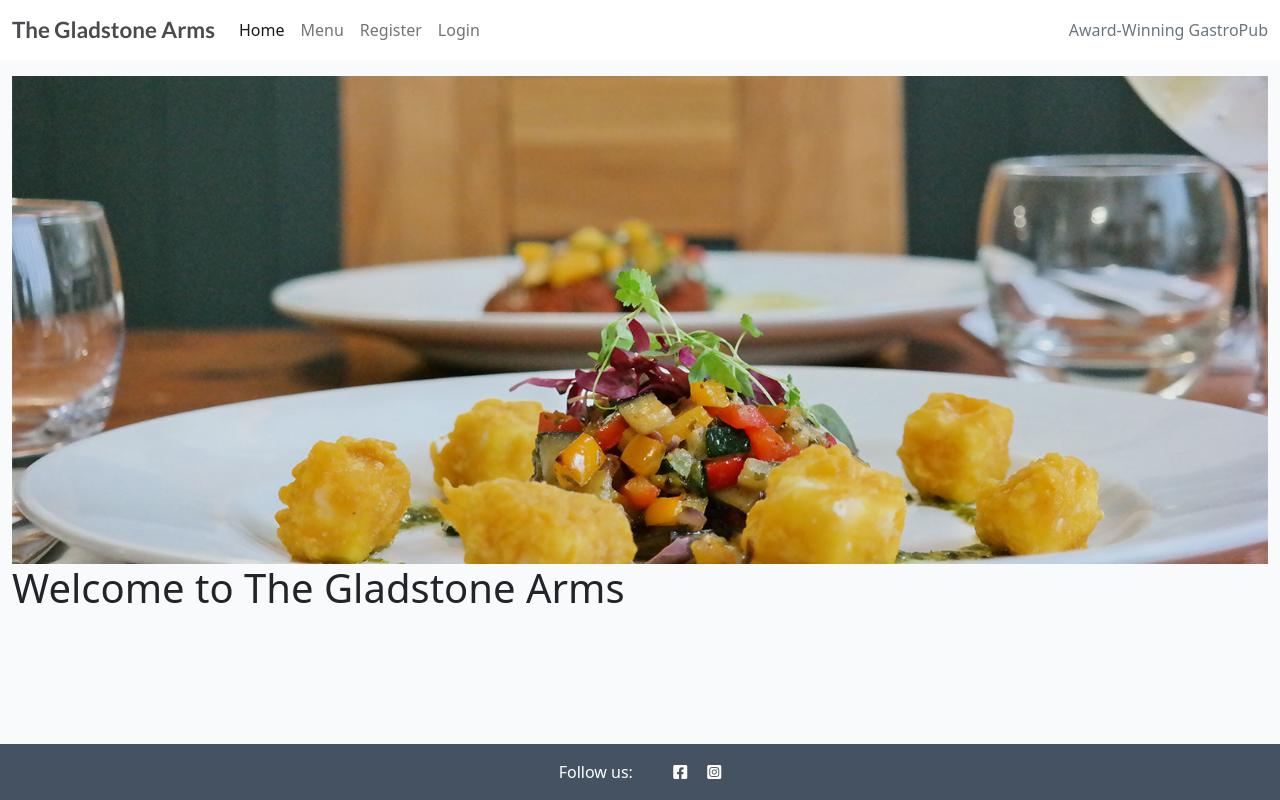
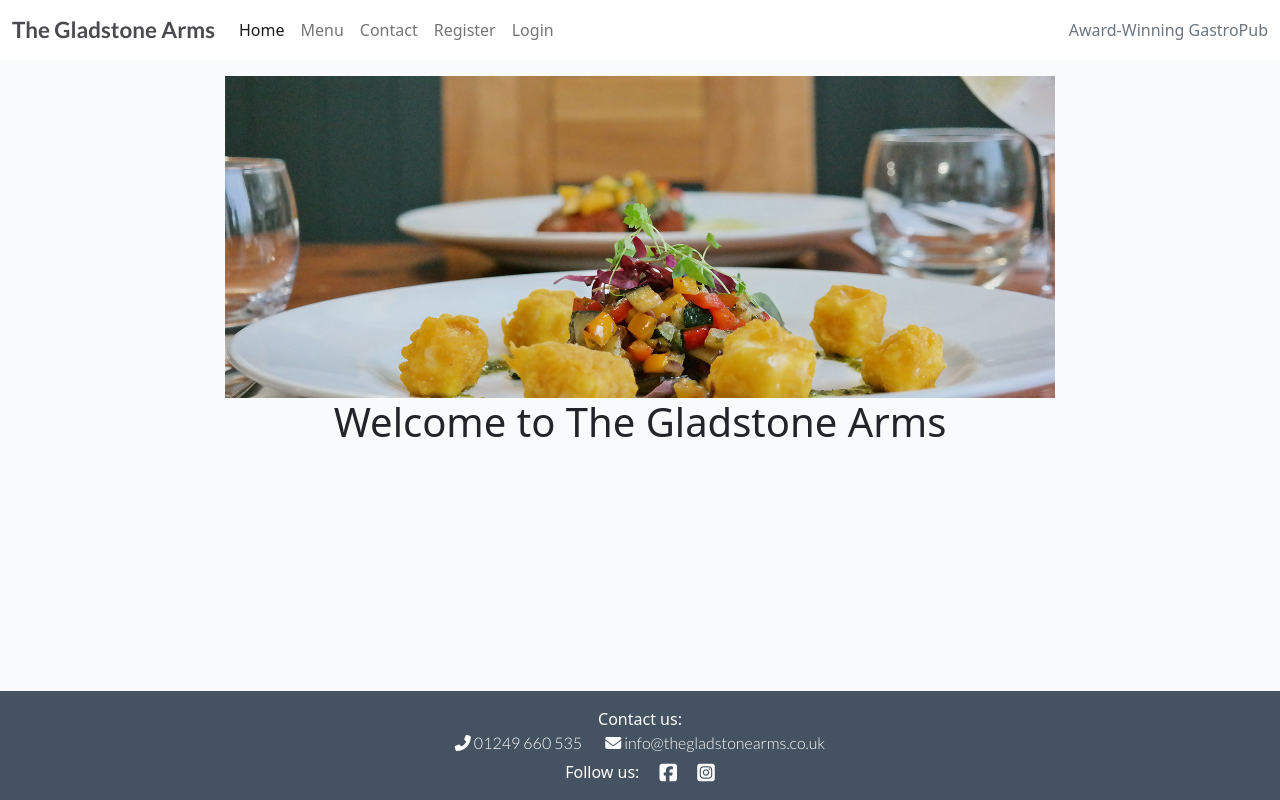
Before and after one commit to alfa23/gastropub-bookings, a Django app: page / in a window 1280 px wide. Run offline with Django 3.2, Linux system fonts and the light colour scheme; some libraries are stand-ins or nearby versions.

Commit message:
bug: Fix allauth password auth backends. add: contact.html template & implement view

```diff
--- a/bookings/urls.py
+++ b/bookings/urls.py
@@ -5,5 +5,6 @@ from . import views
 urlpatterns = [
     path('', views.HomeView.as_view(), name='home'),
     path('menu/', views.MenuView.as_view(), name='menu'),
+    path('contact/', views.ContactView.as_view(), name='contact'),
     path('booking/create/', views.Booking.as_view(), name='create'),
 ]
--- a/bookings/views.py
+++ b/bookings/views.py
@@ -21,6 +21,13 @@ class MenuView(TemplateView):
         return render(request, 'menu.html',)
 
 
+class ContactView(TemplateView):
+    template_name = 'contact.html'
+
+    def get(self, request, *args, **kwargs):
+        return render(request, 'contact.html',)
+
+
 class Booking(View):
     """ This class handles all booking through POST & GET requests """
     def get(self, request):
--- a/static/css/style.css
+++ b/static/css/style.css
@@ -22,6 +22,18 @@ body {
     background-color: #445261;
 }
 
+.footer-copy {
+    font-family: Lato, sans-serif;
+    padding-left: 10px;
+    padding-right: 10px;
+    padding-bottom: 5px;
+}
+
+.footer a {
+    color: white;
+    text-decoration: none;
+}
+
 .main-bg {
     background-color: #F9FAFC;
 }
--- a/templates/base.html
+++ b/templates/base.html
@@ -2,22 +2,19 @@
 
 <!DOCTYPE html>
 <html class="h-100">
-
 <head>
     <title>Gladstone Arms GastroPub</title>
-
     <link rel="preconnect" href="https://fonts.gstatic.com">
     <link href="https://fonts.googleapis.com/css2?family=Roboto:wght@300&display=swap" rel="stylesheet">
     <link href="https://fonts.googleapis.com/css2?family=Lato:wght@300;700&display=swap" rel="stylesheet">
-    <link rel="stylesheet" href="https://cdnjs.cloudflare.com/ajax/libs/font-awesome/5.15.3/css/all.min.css">
     <meta name="viewport" content="width=device-width, initial-scale=1" />
     <link href="https://cdn.jsdelivr.net/npm/bootstrap@5.0.1/dist/css/bootstrap.min.css" rel="stylesheet"
         integrity="sha384-+0n0xVW2eSR5OomGNYDnhzAbDsOXxcvSN1TPprVMTNDbiYZCxYbOOl7+AMvyTG2x" crossorigin="anonymous">
     <script src="https://cdn.jsdelivr.net/npm/bootstrap@5.0.1/dist/js/bootstrap.bundle.min.js"
         integrity="sha384-gtEjrD/SeCtmISkJkNUaaKMoLD0//ElJ19smozuHV6z3Iehds+3Ulb9Bn9Plx0x4" crossorigin="anonymous">
     </script>
+    <script src="https://kit.fontawesome.com/ccd96dbbb9.js" crossorigin="anonymous"></script>
     <link rel="stylesheet" href="{% static 'css/style.css' %}">
-
 </head>
 
 <body class="d-flex flex-column h-100 main-bg">
@@ -38,6 +35,9 @@
                     </li>
                     <li class="nav-item">
                         <a class="nav-link" href="{% url 'menu' %}">Menu</a>
+                    </li>
+                    <li class="nav-item">
+                        <a class="nav-link" href="{% url 'contact' %}">Contact</a>
                     </li>
                     {% if user.is_authenticated %}
                     <li class="nav-item">
@@ -70,11 +70,19 @@
 
     <!-- Footer -->
     <footer class="footer mt-auto py-3 dark-bg">
-        <p class="m-0 text-center text-white"></p>
+        <p class="m-0 text-center text-white">Contact us:</p>
+        <p class="m-0 text-center text-white footer-copy">
+            <span class="footer-copy"><i class="fas fa-phone-alt"></i> 01249 660 535</span>
+            <span class="footer-copy"><i class="fas fa-envelope"></i>
+                <a href="{% url 'contact' %}"> info@thegladstonearms.co.uk</a>
+            </span>
+        </p>
         <p class="m-0 text-center text-white">Follow us:
-            <i class="fab fa-tripadvisor-square ms-3"></i>
-            <i class="fab fa-facebook-square ms-3"></i>
-            <i class="fab fa-instagram-square ms-3"></i></p>
+            <a href="https://en-gb.facebook.com/">
+                <i class="fab fa-facebook-square ms-3 fa-lg"></i></a>
+            <a href="https://www.instagram.com/">
+                <i class="fab fa-instagram-square ms-3 fa-lg"></i></a>
+        </p>
     </footer>
 </body>
 
--- a/templates/index.html
+++ b/templates/index.html
@@ -4,11 +4,9 @@
 
 <div class="container-fluid">
     <div class="row">
-        <div class="col-12 mt-3 left">
-            <div class="row">
+        <div class="col-md-8 mt-3 offset-md-2">
                 <img src="/media/home-banner.jpeg" class="img-fluid" alt="home banner food image">
-                <h1>Welcome to The Gladstone Arms</h1>
-            </div>
+                <h1 class="text-center">Welcome to The Gladstone Arms</h1>
         </div>
     </div>
 
```
Also changed, not shown: gladstone/settings.py (+8 -0 lines), templates/contact.html (added, +16 -0 lines).
